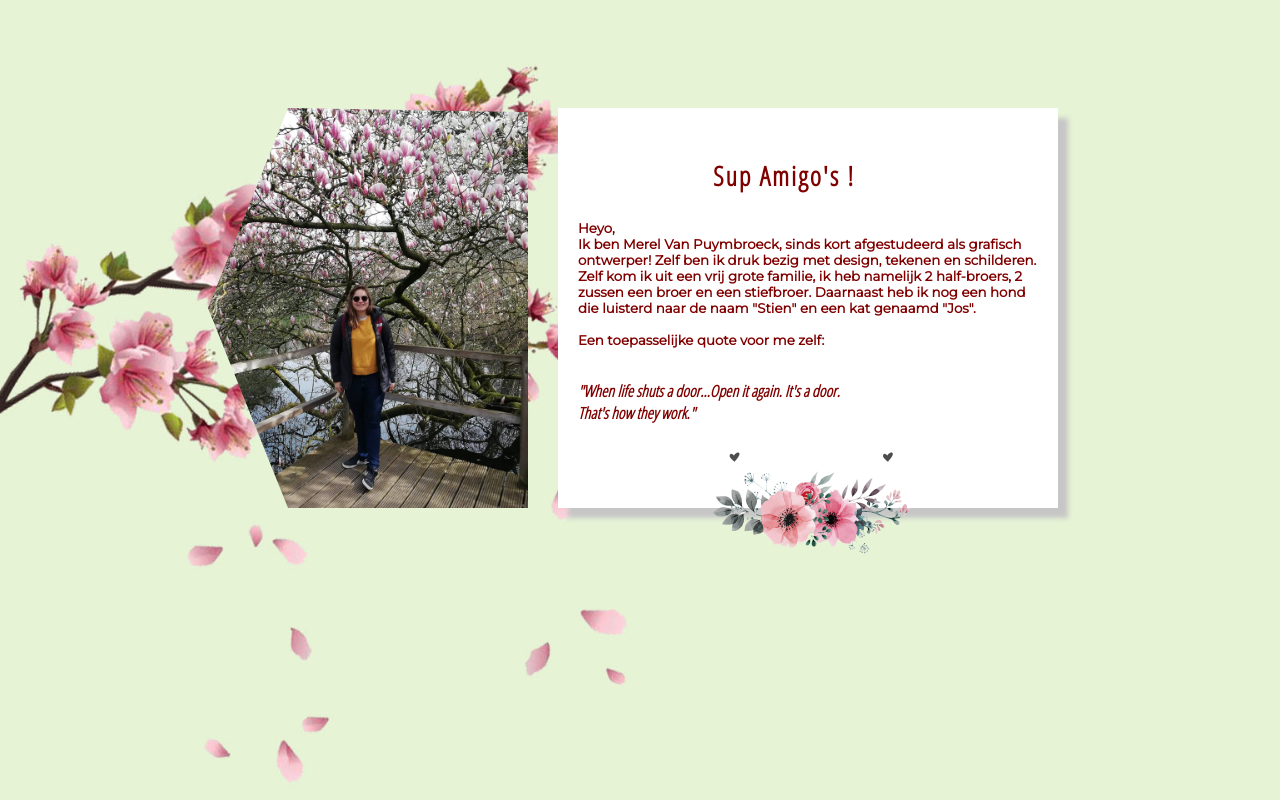
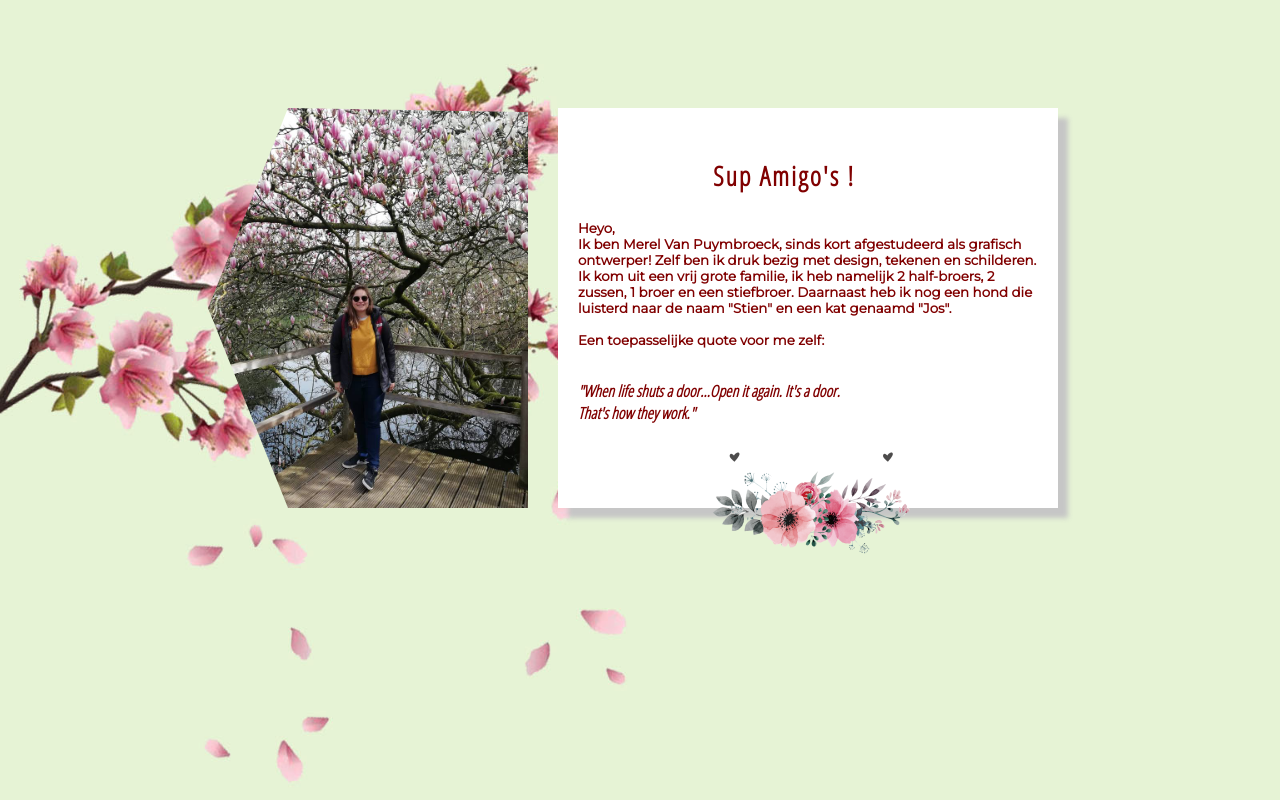
Before and after one commit to MerelVanPuymbroeck/VCARD, a plain HTML site: page index.html in a window 1280 px wide. Drawn offline with Linux system fonts and the light colour scheme.

Commit message:
Update index.html

```diff
--- a/index.html
+++ b/index.html
@@ -11,8 +11,8 @@
     <h1 class="titel"> Sup Amigo's ! <h1>
     <p class="tekst"> Heyo,<br>
       Ik ben Merel Van Puymbroeck, sinds kort afgestudeerd als grafisch ontwerper!
-      Zelf ben ik druk bezig met design, tekenen en schilderen.<br> Zelf kom ik uit een vrij grote familie, ik heb namelijk
-      2 half-broers, 2 zussen een broer en een stiefbroer. Daarnaast heb ik nog een hond die luisterd naar de naam "Stien" en een kat genaamd "Jos".
+      Zelf ben ik druk bezig met design, tekenen en schilderen.<br>Ik kom uit een vrij grote familie, ik heb namelijk
+      2 half-broers, 2 zussen, 1 broer en een stiefbroer. Daarnaast heb ik nog een hond die luisterd naar de naam "Stien" en een kat genaamd "Jos".
       <br>
       <br>
       Een toepasselijke quote voor me zelf: <br><br> <p>
```
